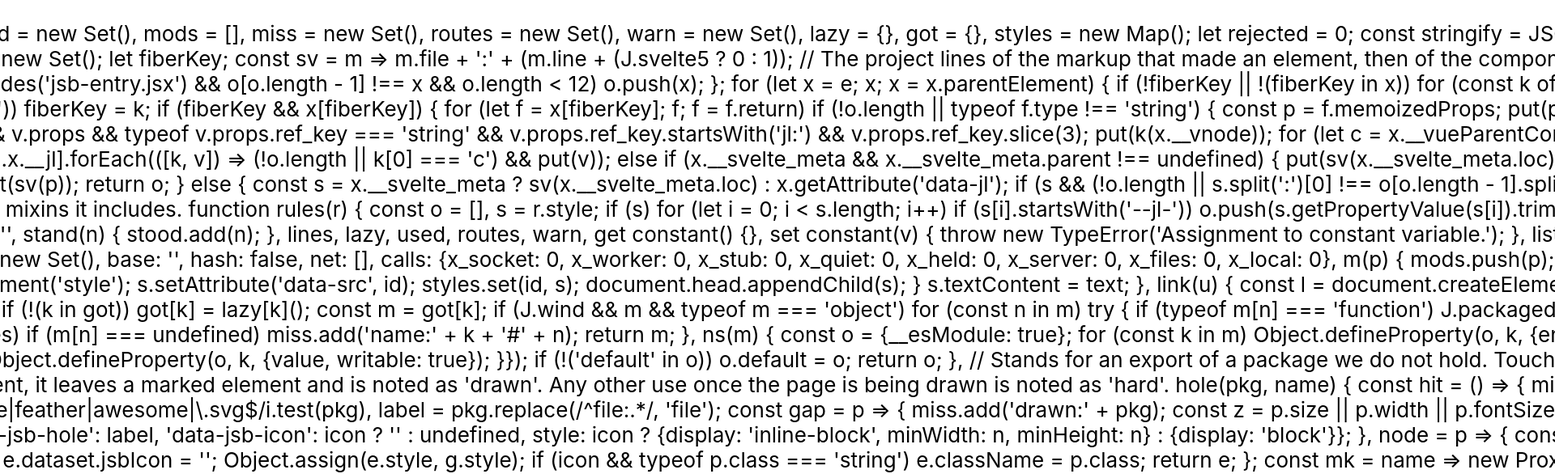
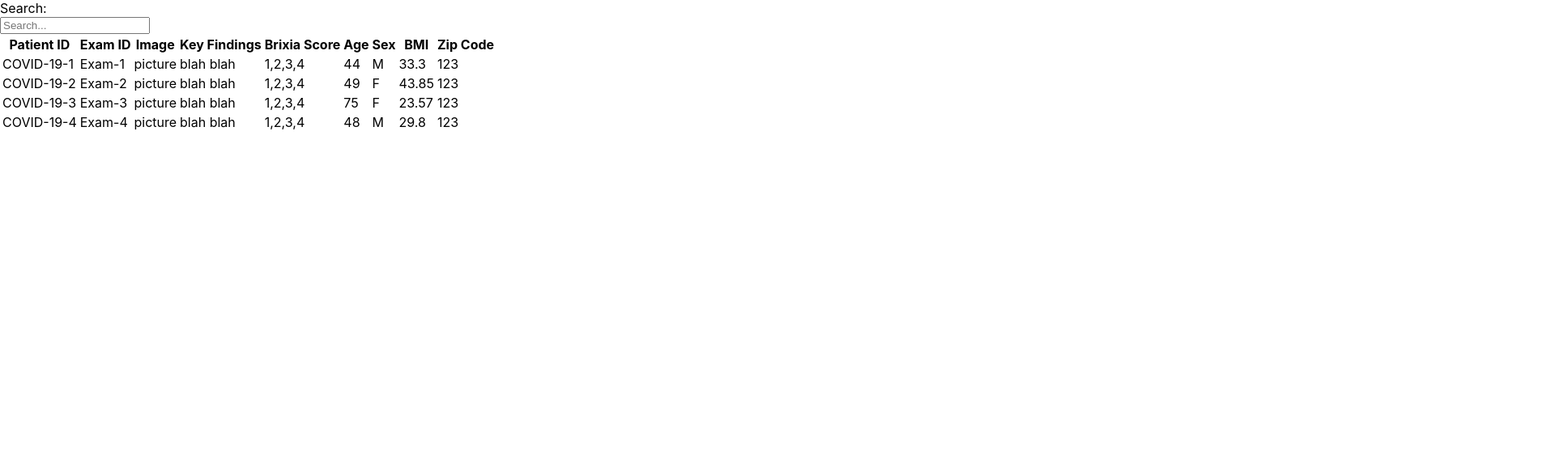
Before and after one commit to alfonsomeraz/code-crafters, a React (Create React App) app in the folder client/: page / in a window 1280 px wide. Shown: the top 586 px of the page at 81% size, 1920 px wide, since content can reach past the window. Built offline with nearby package versions, Linux system fonts and the light colour scheme.

Commit message:
Added patient data table and search bar

```diff
--- a/client/src/App.js
+++ b/client/src/App.js
@@ -1,29 +1,92 @@
 import './App.css';
+// import Navigationbar from './components/navigationbar';
 
 import { useApi } from './hooks/use-api';
 
-function MyButton() {
+
+function SearchBar() {
   return (
-    <div>Hello world!
-    <button>I'm a button</button>
+    <div>
+      Search:
+      <form>
+        <input type="text" placeholder="Search..." />
+      </form>
+    </div>
+  )
+}
+
+function PatientRow({ patient }) {
+  const patientData = patient;
+
+  return (
+    <tr>
+      <td>{patientData.patientID}</td>
+      <td>{patientData.examID}</td>
+      <td>{patientData.image}</td>
+      <td>{patientData.keyFinding}</td>
+      <td>{patientData.brixiaScore}</td>
+      <td>{patientData.age}</td>
+      <td>{patientData.sex}</td>
+      <td>{patientData.bmi}</td>
+      <td>{patientData.zipCode}</td>
+    </tr>
+  );
+}
+
+function PatientTable({ patients }) {
+  const rows = [];
+
+  patients.forEach((patient) => {
+    rows.push(
+      <PatientRow
+        patient={patient}
+        key={patient.patientID} />
+    );
+  });
+
+  return (
+    <div>
+      <table>
+        <thead>
+          <tr>
+            <th>Patient ID</th>
+            <th>Exam ID</th>
+            <th>Image</th>
+            <th>Key Findings</th>
+            <th>Brixia Score</th>
+            <th>Age</th>
+            <th>Sex</th>
+            <th>BMI</th>
+            <th>Zip Code</th>
+          </tr>
+        </thead>
+        <tbody>{rows}</tbody>
+      </table>
     </div>
   );
 }
 
-
-function App() {
-  const { response } = useApi();
-
+function SearchablePatientTable({ patients }) {
   return (
-    <div className="App">
-      <header className="App-header">
-        <p>
-          {response}
-        </p>
-        <MyButton />
-      </header>
+    <div>
+      <SearchBar />
+      <PatientTable patients={patients}/>
     </div>
   );
 }
 
-export default App;
+// Fake data to work with while building
+const PATIENTS = [
+  {patientID: "COVID-19-1", examID: "Exam-1", image: "picture", keyFinding: "blah blah",
+  brixiaScore: "1,2,3,4", age: "44", sex: "M", bmi: "33.3", zipCode: "123"},
+  {patientID: "COVID-19-2", examID: "Exam-2", image: "picture", keyFinding: "blah blah",
+  brixiaScore: "1,2,3,4", age: "49", sex: "F", bmi: "43.85", zipCode: "123"},
+  {patientID: "COVID-19-3", examID: "Exam-3", image: "picture", keyFinding: "blah blah",
+  brixiaScore: "1,2,3,4", age: "75", sex: "F", bmi: "23.57", zipCode: "123"},
+  {patientID: "COVID-19-4", examID: "Exam-4", image: "picture", keyFinding: "blah blah",
+  brixiaScore: "1,2,3,4", age: "48", sex: "M", bmi: "29.8", zipCode: "123"},
+];
+
+export default function App() {
+  return <SearchablePatientTable patients={PATIENTS} />;
+}
```
